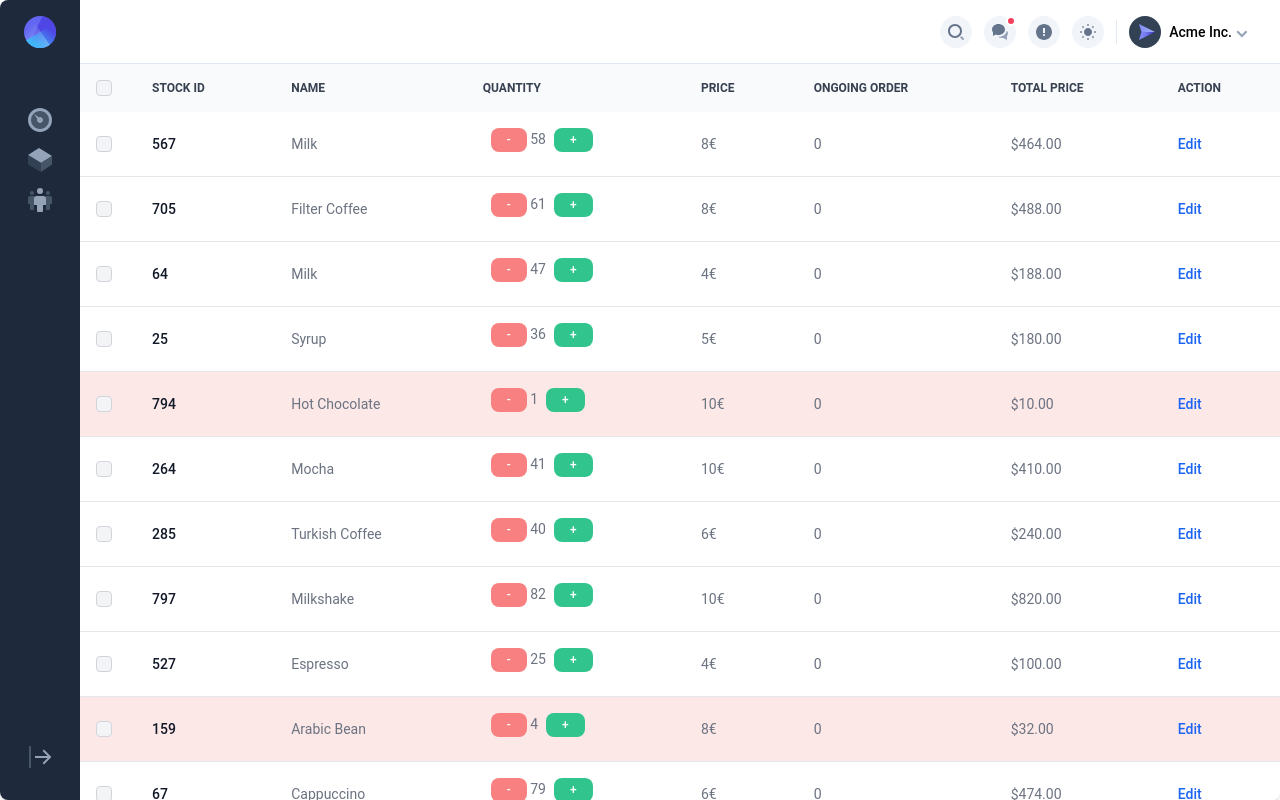
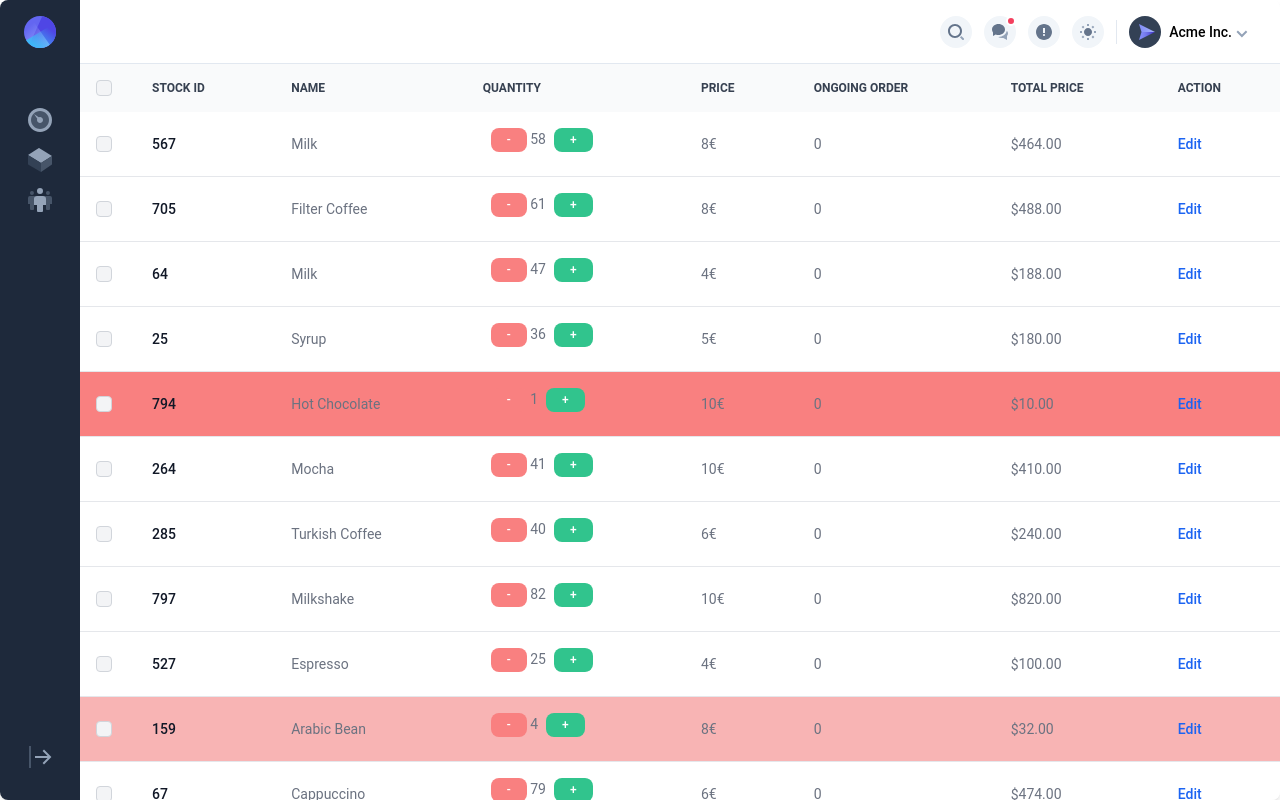
Before and after one commit to Nosver/CafeManagement, a React (Vite) app in the folder frontend/: page /stocks in a window 1280 px wide. Built offline with nearby package versions, Linux system fonts and the light colour scheme.

Commit message:
stock page

```diff
--- a/frontend/src/pages/Personel/Stocks.jsx
+++ b/frontend/src/pages/Personel/Stocks.jsx
@@ -95,7 +95,7 @@ export const Stocks = () => {
                                             key={index}
                                             onClick={() => setSelectedOrder(order)}
                                             class={`
-                                        ${stock.quantity < 20 ? 'bg-red-100' : 'bg-white'} border-b dark:bg-gray-800 dark:border-black-700 hover:bg-white dark:hover:bg-gray-600 }`}
+                                            ${stock.quantity == 1 ? 'bg-red-400': stock.quantity < 5 ? 'bg-red-300' : stock.quantity < 10 ? 'bg-red-200' : stock.quantity < 20 ? 'bg-red-100' : 'bg-white'} border-b dark:bg-gray-800 dark:border-black-700 hover:bg-white dark:hover:bg-gray-600 }`}
                                         >
                                             <td class="w-4 p-4">
                                                 <div class="flex items-center">
```
